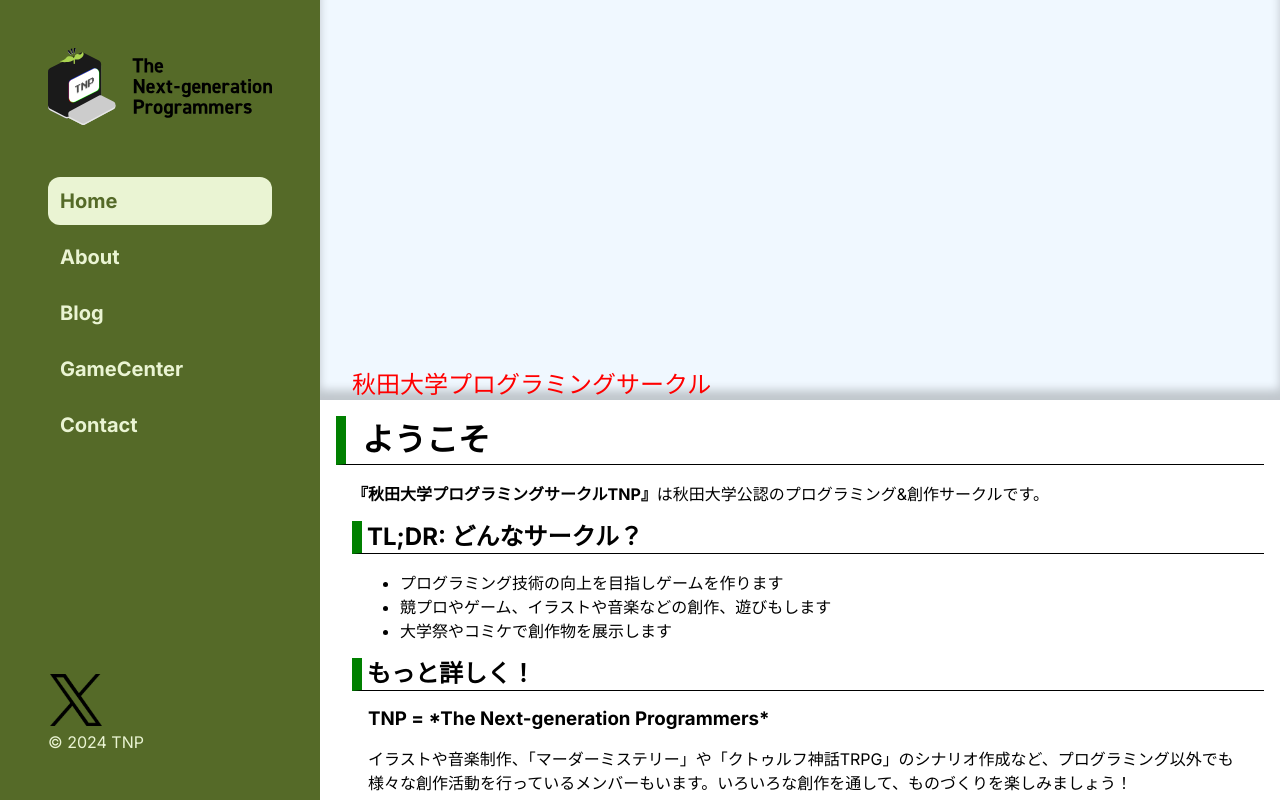
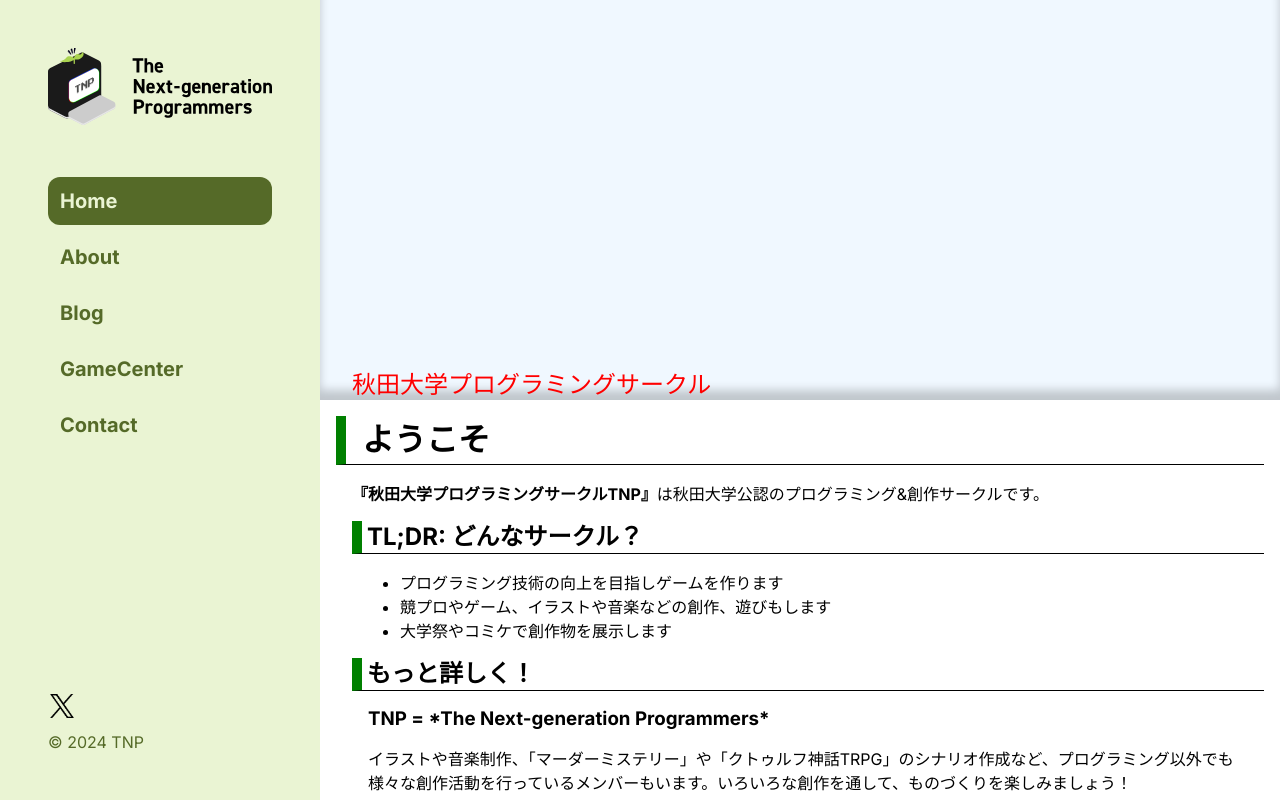
Before and after one commit to TNP-Coop-Homepage/tnp-homepage, a Next.js app: page / in a window 1280 px wide. Shown: the top 800 px of the page. Built offline with nearby package versions, Linux system fonts and the light colour scheme.

Commit message:
fix: fix color

```diff
--- a/src/components/navigation/Navigation.module.css
+++ b/src/components/navigation/Navigation.module.css
@@ -1,5 +1,5 @@
 .Navigation {
-    background: var(--primary-accent-rgb);
+    background: var(--background-rgb);
     display: flex;
     flex-direction: column;
     justify-content: space-between;
@@ -8,13 +8,19 @@
     width: max-content;
     top: 0;
     padding: 3rem;
-    color: var(--background-rgb);
+    color: var(--primary-accent-rgb);
 }
 
 .NavigationTop {
     display: flex;
     flex-direction: column;
     gap: 3rem;
+}
+
+.NavigationBottom {
+    display: flex;
+    flex-direction: column;
+    gap: .5rem;
 }
 
 .Logo {
@@ -31,9 +37,13 @@
     flex-direction: column;
     gap: .5rem;
 }
-.X{
+
+.X {
+    width: 28px;
+    height: 28px;
     padding: 2px;
 }
-.X:hover{
+
+.X:hover {
     background-color: #aad350;
 }
--- a/src/components/navigation/Navigation.tsx
+++ b/src/components/navigation/Navigation.tsx
@@ -27,8 +27,10 @@ const Navigation = () => {
                     <NavigationPageLink title={"Contact"} selected={pathname === "/contact"} url={"/contact"} />
                 </div>
             </div>
-            <div>
-                <a href="https://twitter.com/tnp_akita"><img className={styles.X} src="X-logo.png" alt="X" width="56px" height="56px" /></a>
+            <div className={styles.NavigationBottom}>
+                <a href="https://twitter.com/tnp_akita">
+                    <img className={styles.X} src="/X-logo.png" alt="X" />
+                </a>
                 <p>
                     © 2024 TNP
                 </p>
--- a/src/components/navigation/NavigationLink.module.css
+++ b/src/components/navigation/NavigationLink.module.css
@@ -6,10 +6,10 @@
 }
 
 .NavigationLink {
-    color: var(--background-rgb);
+    color: var(--primary-accent-rgb);
 }
 
 .NavigationLinkSelected {
-    color: var(--primary-accent-rgb);
-    background: var(--background-rgb);
+    color: var(--background-rgb);
+    background: var(--primary-accent-rgb);
 }
```
